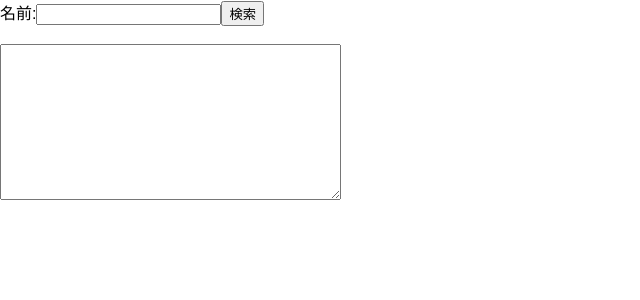
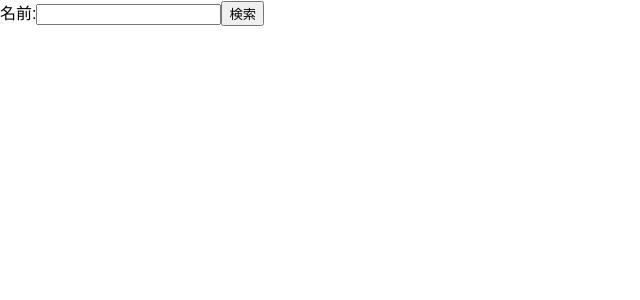
Before and after one commit to atsuo1203/AnimalSearch, a React app: page / in a window 1280 px wide. Shown: the top 300 px of the page, without its empty margins (0-640 px from the left). Built offline with nearby package versions, Linux system fonts and the light colour scheme.

Commit message:
動いた

```diff
--- a/src/App.js
+++ b/src/App.js
@@ -7,9 +7,9 @@ class App extends Component {
 
   render() {
     return (
-      <dev>
+      <div>
         <SearchForm/>
-      </dev>
+      </div>
     );
   }
 }
--- a/src/SearchForm.js
+++ b/src/SearchForm.js
@@ -5,13 +5,7 @@ import SearchResult from './SearchResult';
 // import './SearchForm.css';
 
 class SearchForm extends Component {
-  constructor(props) {
-    super(props);
-    this.state = {name: '', resultText: '太郎'};
-
-    this.handleChangeName = this.handleChangeName.bind(this);
-    this.handleSubmit = this.handleSubmit.bind(this);
-  }
+  state = {name: '', resultText: ''};
 
   async addDeta() {
     const response = await axios({
@@ -24,13 +18,13 @@ class SearchForm extends Component {
     console.log(response);
   }
 
-  handleChangeName(event)  {
+  handleChangeName = event =>  {
     this.setState({name: event.target.value});
-    // this.setState({resultText: this.state.name});
   }
 
-  handleSubmit(event) {
+  handleSubmit = event => {
     // this.addDeta();
+    this.setState({resultText: this.state.name});
     this.setState({name: ''});
     event.preventDefault();
   }
--- a/src/SearchResult.js
+++ b/src/SearchResult.js
@@ -1,16 +1,12 @@
 import React, {Component} from 'react';
 
 class SearchResult extends Component {
-  constructor(props) {
-    super(props);
-    this.state = {resultText: ''}
-  }
 
   render() {
     return (
-      <textarea name="textField" rows="10" cols="40" readOnly={"readonly"}>
-        {this.state.resultText}
-      </textarea>
+      <div>
+        {this.props.resultText}
+      </div>
     );
   }
 }
```
